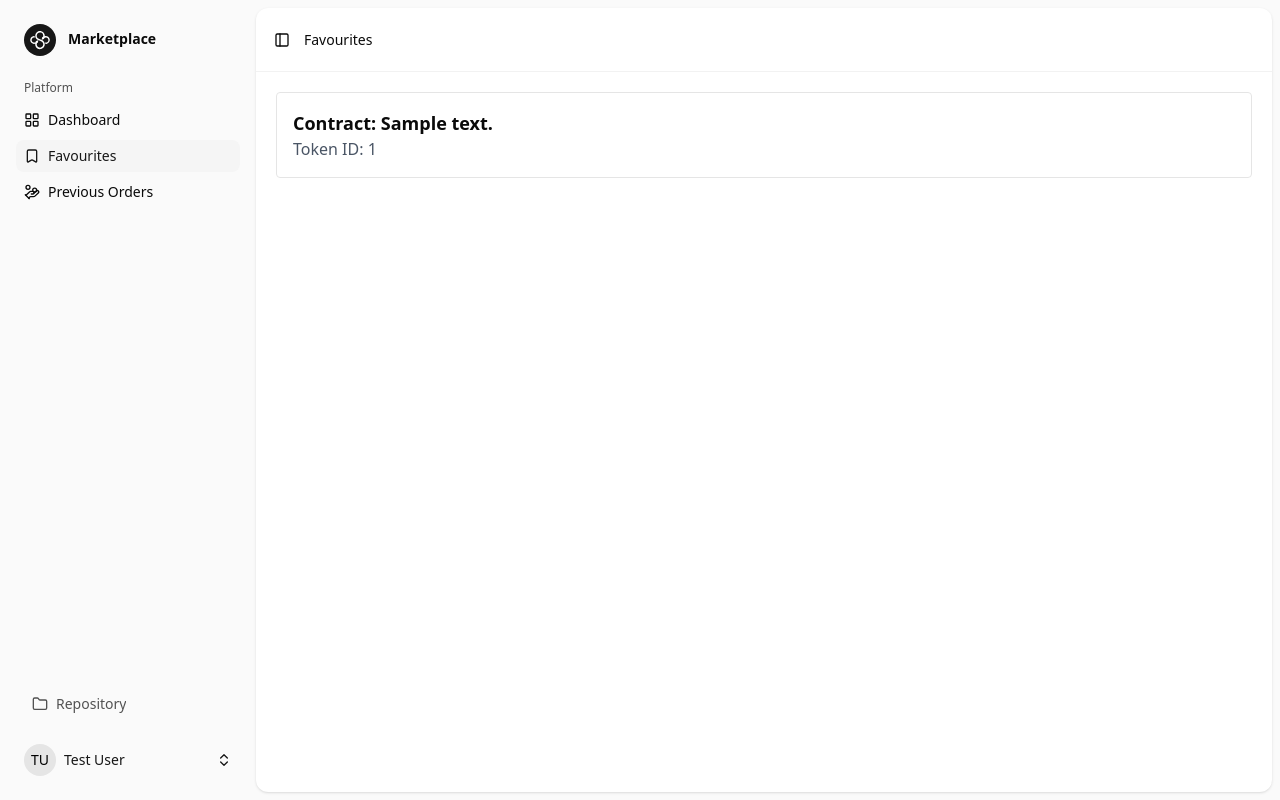
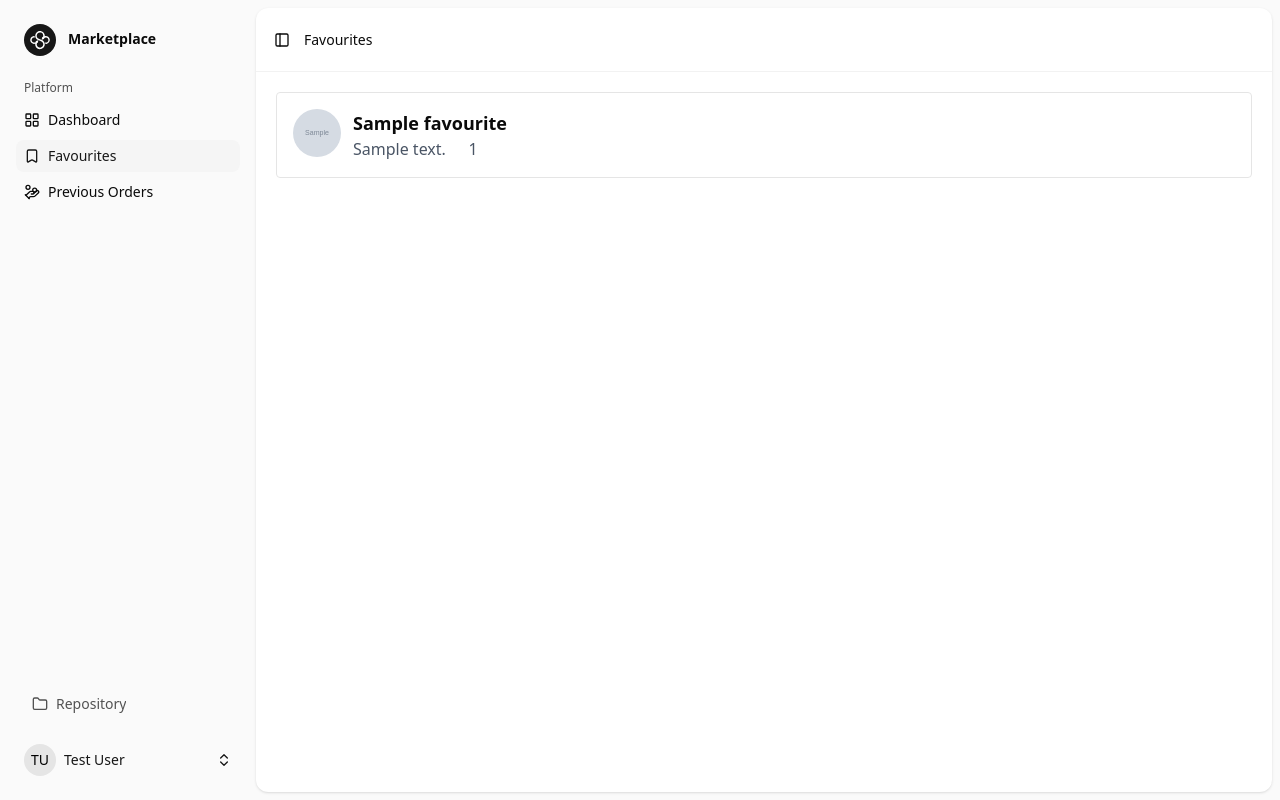
Before and after one commit to dafbeh/Marketplace, a Laravel app: page /favourites in a window 1280 px wide. Run offline with Laravel 12, Linux system fonts and the light colour scheme; a user stored in the database is signed in; data comes from the database, SQL or seed files in the repository; tables that the repository leaves empty hold one stand-in row (values such as "Sample post"); style sheets or scripts are compiled from the project's sources; some libraries are stand-ins or nearby versions; some web fonts are replaced.

Commit message:
Update Favourites
Added name to db and click

```diff
--- a/app/Http/Controllers/FavouritesController.php
+++ b/app/Http/Controllers/FavouritesController.php
@@ -16,12 +16,13 @@ class FavouritesController extends Controller
             ->where('user_id', $userId)
             ->select(
                 'id as favourite_id',
+                'name',
                 'address',
                 'nft_id',
                 'image_url',
                 'created_at'
             )
-            ->orderBy('id', 'desc')
+            ->orderBy('created_at', 'desc')
             ->get();
 
         return Inertia::render('Favourites', ['items' => $favourites]);
@@ -33,6 +34,7 @@ class FavouritesController extends Controller
 
         $validated = $request->validate([
             'address' => 'required|string',
+            'name' => 'required|string|max:255',
             'nft_id' => 'required|numeric',
             'image_url' => 'required|string',
         ]);
@@ -40,6 +42,7 @@ class FavouritesController extends Controller
         DB::table('favourites')->insert([
             'user_id' => $userId,
             'address' => $validated['address'],
+            'name' => $validated['name'],
             'nft_id' => $validated['nft_id'],
             'image_url' => $validated['image_url'],
             'created_at' => now(),
--- a/resources/js/components/ui/items.tsx
+++ b/resources/js/components/ui/items.tsx
@@ -31,7 +31,7 @@ export function ItemBox({ image, price, id, address  }: ItemBox) {
         )}
 
         <img className='full object-cover transform transition-transform scale-105
-          duration-500 hover:scale-110 h-full '
+          duration-500 hover:scale-110 h-full w-full'
           src={ image }
           onLoad={handleImageLoad}
           style={{ display: isLoaded ? 'block' : 'none' }}>
--- a/resources/js/pages/Favourites.tsx
+++ b/resources/js/pages/Favourites.tsx
@@ -15,11 +15,20 @@ export default function Favourites({ items } : any) {
             <Head title="Favourites" />
             <div className="p-5 overflow-y-auto">
                 {items.map((item: any) => (
-                    <div key={`${item.address}-${item.nft_id}`} className="mb-4 p-4 border rounded">
+                    <div key={`${item.address}-${item.nft_id}`}
+                            className="mb-4 p-4 border rounded hover:bg-muted/50 cursor-pointer"
+                            onClick={() => router.visit(`/items/${item.address}/${item.nft_id}`)}>
                         <div className="flex items-center justify-between">
-                            <div>
-                                <h3 className="text-lg font-semibold">Contract: {item.address}</h3>
-                                <p className="text-gray-600">Token ID: {item.nft_id}</p>
+                            <div className="flex">
+                                <img className="w-12 h-12 rounded-full" src={item.image_url}></img>
+                                <div className="pl-3">
+                                    <h3 className="text-lg font-semibold">{item.name || "Unknown"}</h3>
+                                    <div className="flex">
+                                        <p className="text-gray-600">{item.address}</p>
+                                        <p className="text-white/80">&nbsp; / &nbsp;</p>
+                                        <p className="text-gray-600">{item.nft_id}</p>
+                                    </div>
+                                </div>
                             </div>
                         </div>
                     </div>
--- a/resources/js/pages/Item.tsx
+++ b/resources/js/pages/Item.tsx
@@ -73,6 +73,7 @@ export default function Item({ address, id }: Item) {
                       onClick={() =>
                         router.post('/items/favourites', {
                           address: address,
+                          name: data.collection?.name,
                           nft_id: id,
                           image_url: data.image.cachedUrl,
                         })
--- a/resources/js/pages/dashboard.tsx
+++ b/resources/js/pages/dashboard.tsx
@@ -12,33 +12,6 @@ const breadcrumbs: BreadcrumbItem[] = [
         href: '/dashboard',
     },
 ];
-
-const data2 = [
-  {
-    name: "Moon Birds",
-    id: "proof-moonbirds",
-    floorprice: 1.769,
-    owners: 3842,
-  },
-  {
-    name: "Lil Pudgys",
-    id: "lilpudgys",
-    floorprice: 1.727,
-    owners: 9840,
-  },
-  {
-    name: "Board Ape Yacht Club",
-    id: "boredapeyachtclub",
-    floorprice: 12.50,
-    owners: 5514,
-  },
-  {
-    name: "Doodles",
-    id: "doodles-official",
-    floorprice: 1.0899,
-    owners: 4142,
-  },
-]
 
 export default function Dashboard() {
   const [ data, setData ] = React.useState();
```
Also changed, not shown: database/migrations/2025_07_23_160752_create_favourites_table.php.
